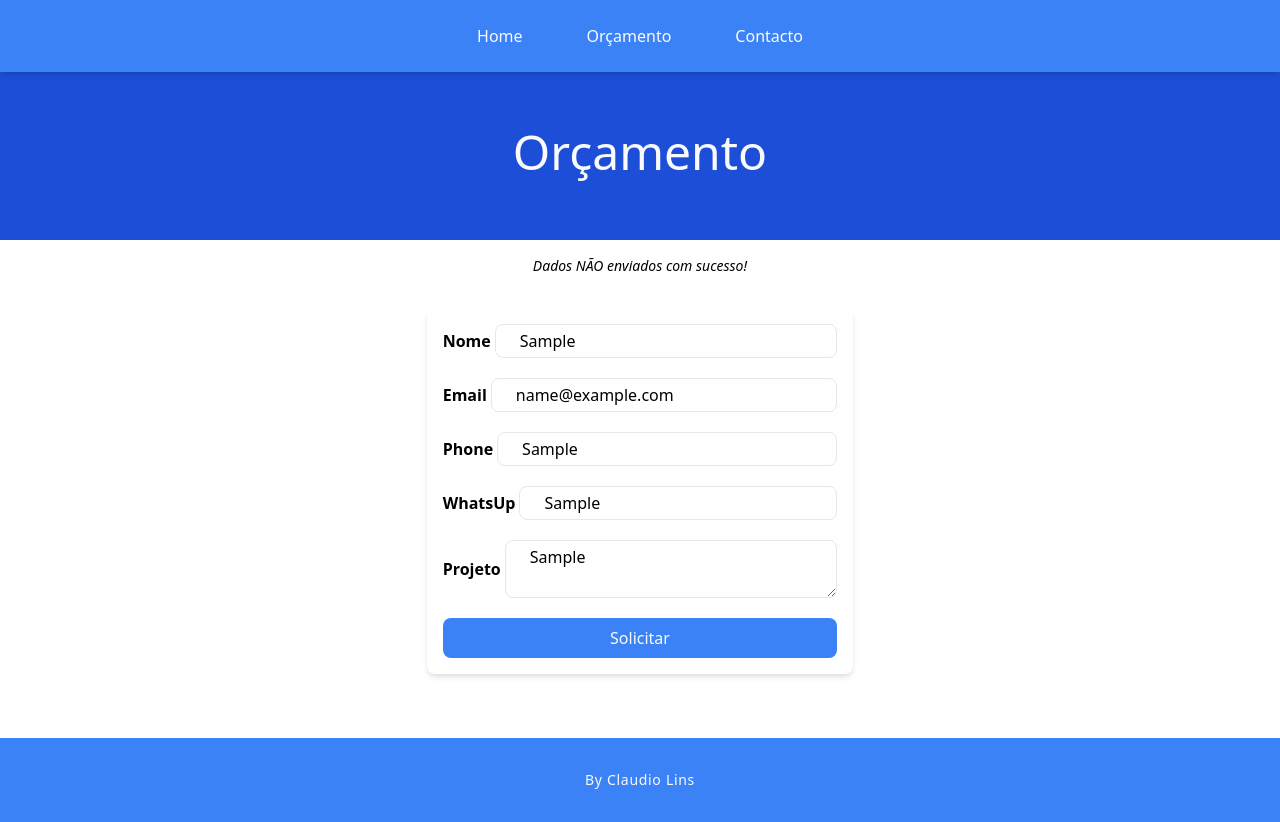
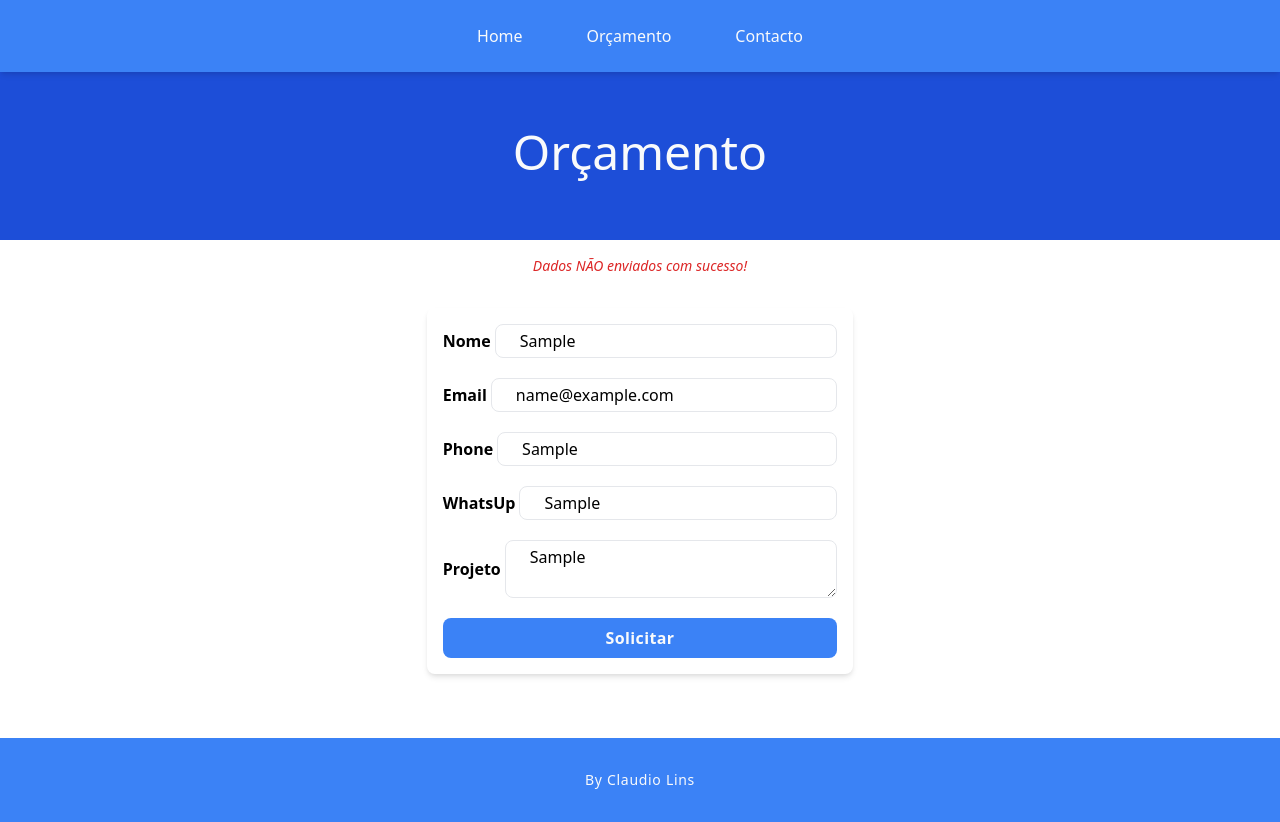
Before and after one commit to Claudio-Lins/orcamento-celke, a Next.js app in the folder front-end/: page /orcamento in a window 1280 px wide. Both pictures are taken after typing "Sample", "name@example.com", "Sample", "Sample", "Sample" into the empty fields and a click on the button "Solicitar". Built offline with nearby package versions, Linux system fonts and the light colour scheme; no server answers.

Commit message:
Update orcamento.js

```diff
--- a/front-end/pages/orcamento.js
+++ b/front-end/pages/orcamento.js
@@ -22,6 +22,8 @@ export default function Orcamento() {
     e.preventDefault();
     console.log("orcamento");
 
+    setResponse({ formSave: true })
+
     try {
       const res = await fetch("http://localhost:8080/orcamento", {
         method: "POST",
@@ -32,17 +34,20 @@ export default function Orcamento() {
 
       if (responseEnv.error) {
         setResponse({
+          formSave: false,
           type: 'error',
           message: responseEnv.message
         })
       } else {
         setResponse({
+          formSave: false,
           type: 'succes',
           message: responseEnv.message
         })
       }
     } catch (err) {
       setResponse({
+        formSave: false,
         type: 'error',
         message: "Dados NÃO enviados com sucesso!"
       })
@@ -55,7 +60,10 @@ export default function Orcamento() {
         <h1>Orçamento</h1>
       </div>
       <div className='flex justify-center p-4 font-light italic text-sm'>
-        <p>{response.message}</p>
+        <div>
+        {response.type === 'error' ? <p className='text-red-600'> {response.message}</p>: ''}
+        {response.type === 'succes' ? <p className='text-blue-600'> {response.message}</p>: ''}
+        </div>
       </div>
       <section className="flex justify-center items-center w-1/3 mx-auto">
 
@@ -129,8 +137,9 @@ export default function Orcamento() {
               onChange={onChangeInput}
             ></textarea>
           </div>
-          <div className="w-full bg-blue-500 rounded-lg py-2 text-center text-gray-50 font-semibold tracking-wide">
-            <button type="submit">Solicitar</button>
+          <div>
+            {response.formSave ? <button className="w-full bg-red-500 rounded-lg py-2 text-center text-gray-50 font-semibold tracking-wide" type="submit" disabled>Enviando...</button> : <button className="w-full bg-blue-500 rounded-lg py-2 text-center text-gray-50 font-semibold tracking-wide" type="submit">Solicitar</button>}
+
           </div>
         </form>
       </section>
```
